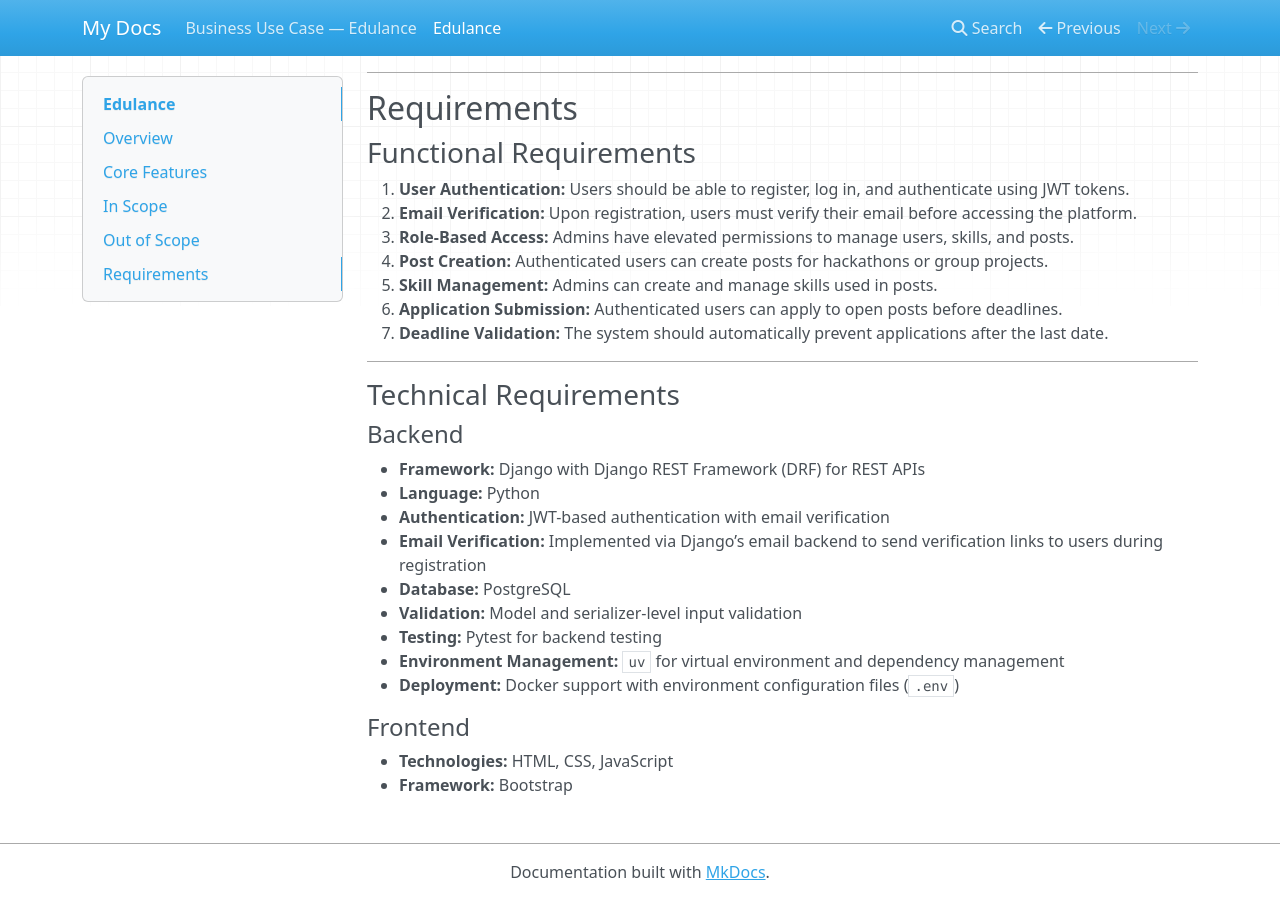
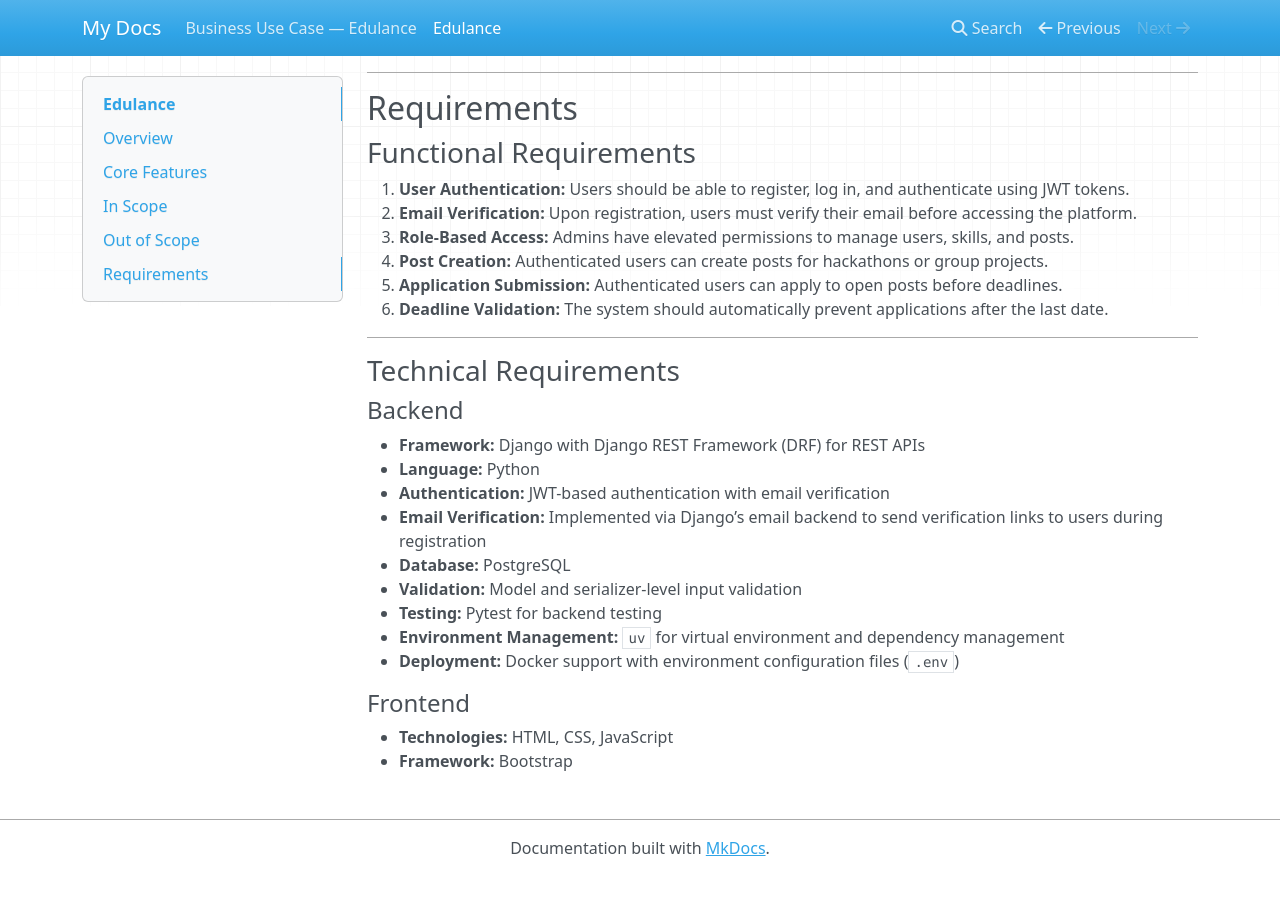
Before and after one commit to Prafful-Mali/edulance-docs, an MkDocs documentation site: the page built from docs/functional.md, in a window 1280 px wide and 900 px high, scrolled down 2230 px. Built offline with MkDocs 1.6.1, drawn with Linux system fonts in a browser that asks for light colours; nearby versions of some CDN libraries; after the commit the page ends 3106 px from its top, so only the background shows below that.

Commit message:
change funcitonal requirements

```diff
--- a/docs/functional.md
+++ b/docs/functional.md
@@ -69,9 +69,8 @@ Authorization in **Edulance** is role-based, granting different permissions to *
 2. **Email Verification:** Upon registration, users must verify their email before accessing the platform.
 3. **Role-Based Access:** Admins have elevated permissions to manage users, skills, and posts.
 4. **Post Creation:** Authenticated users can create posts for hackathons or group projects.
-5. **Skill Management:** Admins can create and manage skills used in posts.
-6. **Application Submission:** Authenticated users can apply to open posts before deadlines.
-7. **Deadline Validation:** The system should automatically prevent applications after the last date.
+5. **Application Submission:** Authenticated users can apply to open posts before deadlines.
+6. **Deadline Validation:** The system should automatically prevent applications after the last date.
 
 ---
 
```
